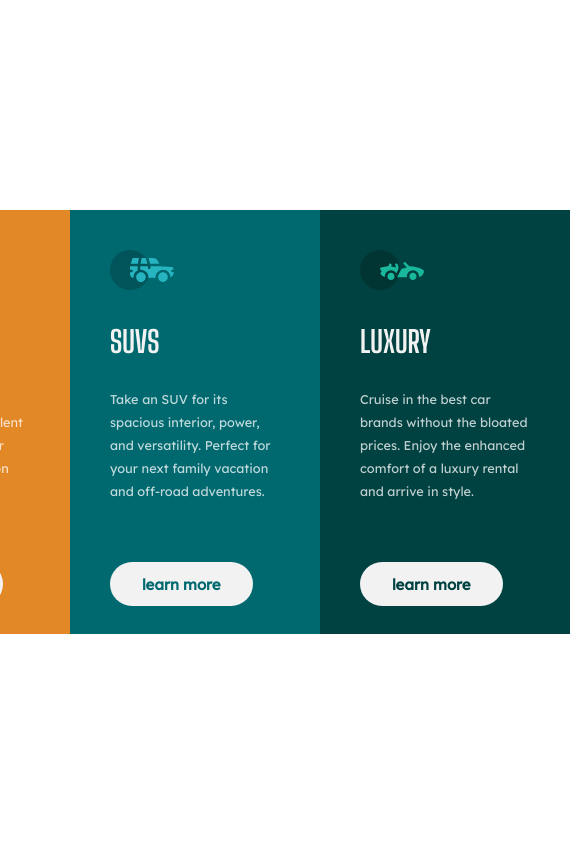
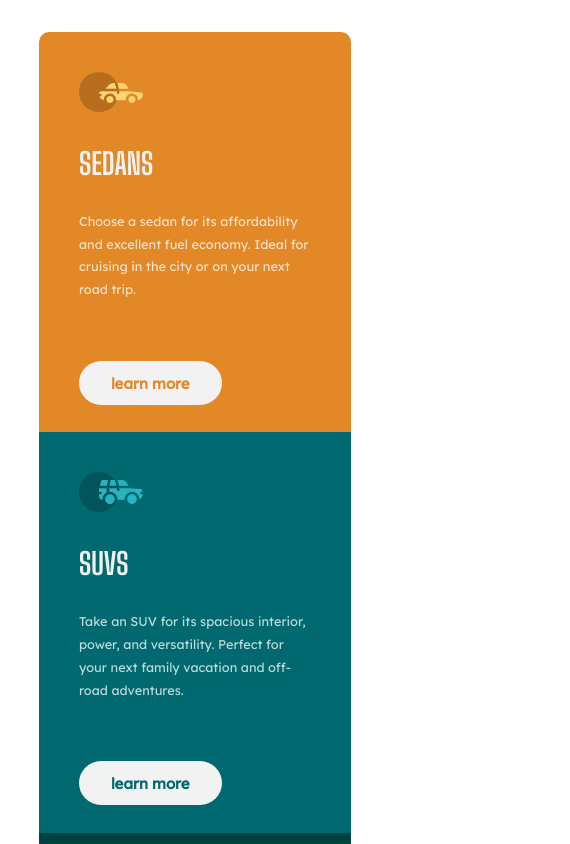
Before and after one commit to YoussefDevp/card-component, a plain HTML site: page 3-column-preview-card-component-main/index.html in a window 390 px wide. Shown: the top 844 px of the page, 570 px wide, since content can reach past the window. Drawn offline with Linux system fonts and the light colour scheme.

Commit message:
fix responsive design

```diff
--- a/3-column-preview-card-component-main/index.html
+++ b/3-column-preview-card-component-main/index.html
@@ -9,29 +9,31 @@
 </head>
 <body>
 
+  <div class="container">
   <container>
     <div class="card">
       <img src="./images/icon-sedans.svg" alt="">
       <h2 class="primary-heading">Sedans</h2>
       <p>Choose a sedan for its affordability and excellent fuel economy. Ideal for cruising in the city
         or on your next road trip.</p>
-        <a href="" class="btn-1">learn more</a>
+        <a href="" class="btn btn-1">learn more</a>
     </div>
     <div class="card">
       <img src="./images/icon-suvs.svg" alt="">
       <h2 class="primary-heading">SUVs</h2>
       <p>Take an SUV for its spacious interior, power, and versatility. Perfect for your next family vacation
         and off-road adventures.</p>
-        <a href="" class="btn-2">learn more</a>
+        <a href="" class="btn btn-2">learn more</a>
     </div>
     <div class="card">
       <img src="./images/icon-luxury.svg" alt="">
       <h2 class="primary-heading">Luxury</h2>
       <p>Cruise in the best car brands without the bloated prices. Enjoy the enhanced comfort of a luxury
         rental and arrive in style. </p>
-        <a href="" class="btn-3">learn more</a>
+        <a href="" class="btn btn-3">learn more</a>
     </div>
   </container>
+</div>
 
   <!-- Sedans
   Choose a sedan for its affordability and excellent fuel economy. Ideal for cruising in the city
--- a/style.scss
+++ b/style.scss
@@ -6,24 +6,30 @@
     box-sizing: border-box;
 }
 
-body {
+.container {
+    height: 100vh;
+    width: 100%;
     background: #ffffff;
     font-family: 'Lexend Deca', sans-serif;
     font-size: 15px;
     display: flex;
     align-items: center;
     justify-content: center;
-    height: 100vh;
 }
 
 container {
     display: flex;
-    border-radius: 15px;
+
     .card {
-        height: 100%;
         width: 250px;
         padding: 2.5rem;
         color: hsl(0, 0%, 95%);
+        &:first-child {
+            border-radius: 10px 0px 0px 10px;
+        }
+        &:last-child {
+            border-radius: 0px 10px 10px 0px;
+        }
         h2 {
            font-family:'Big Shoulders Display', cursive;
            text-transform: uppercase;
@@ -45,7 +51,7 @@ container {
         }
     }
 
-    }
+}
 
 .btn-1 {
     color: hsl(31, 77%, 52%);
@@ -66,3 +72,30 @@ container {
 .card:nth-of-type(3) {
     background: hsl(179, 100%, 13%);
 }
+
+.btn:hover {
+    transition: all .3s ease-in-out;
+    filter: brightness(120%);
+}
+
+// Media Queries
+
+@media only screen and (max-width: 780px) {
+    .container {
+        height: 100%;
+        margin: 2rem 0rem;
+    container {
+        flex-direction: column;
+        .card {
+            width: 80%;
+            margin: 0 auto;
+            &:first-child {
+                border-radius: 10px 10px 0px 0px;
+            }
+            &:last-child {
+                border-radius: 0px 0px 10px 10px;
+            }
+        }
+    }
+  }
+}
```
Also changed, not shown: style.css.
